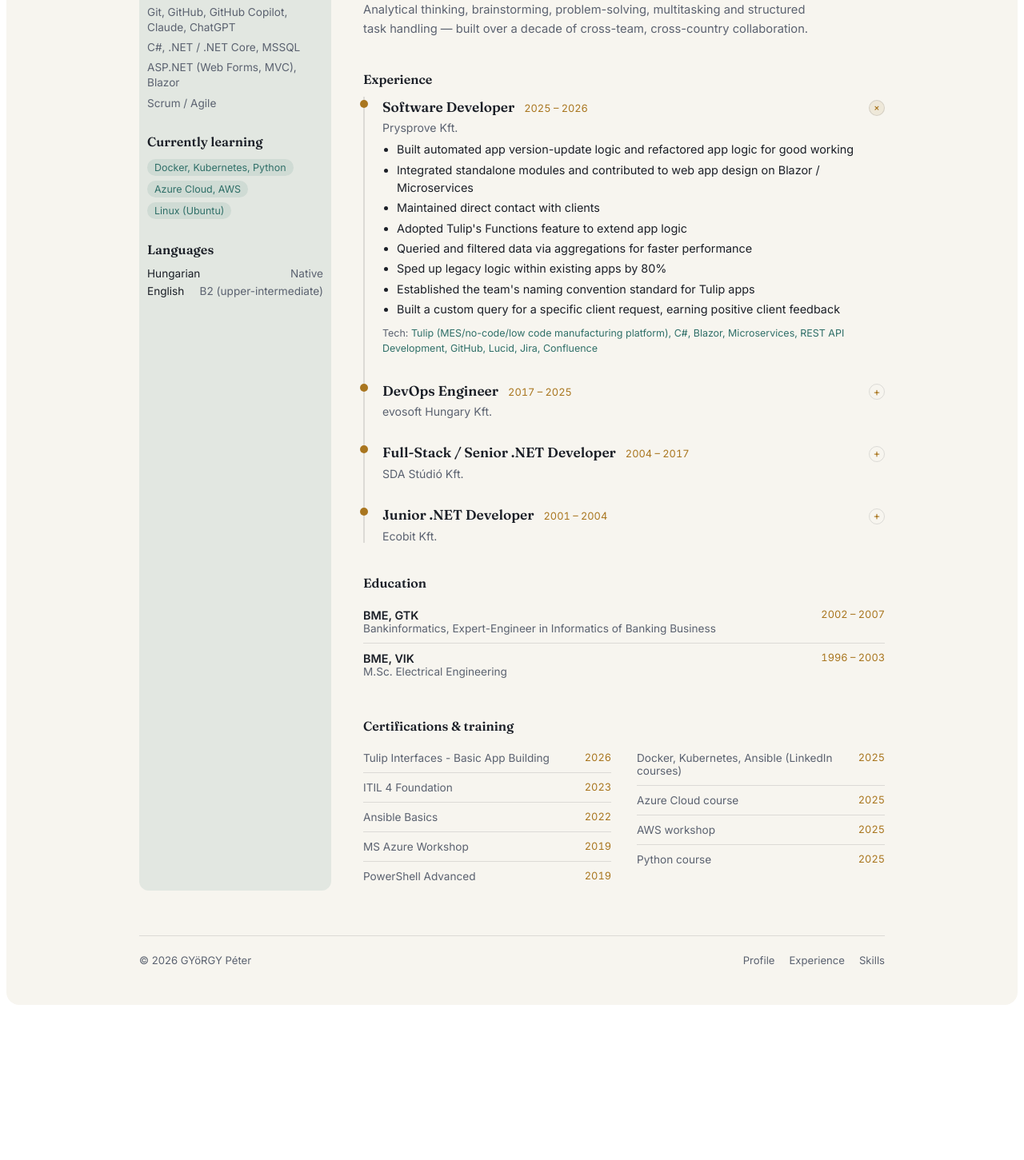
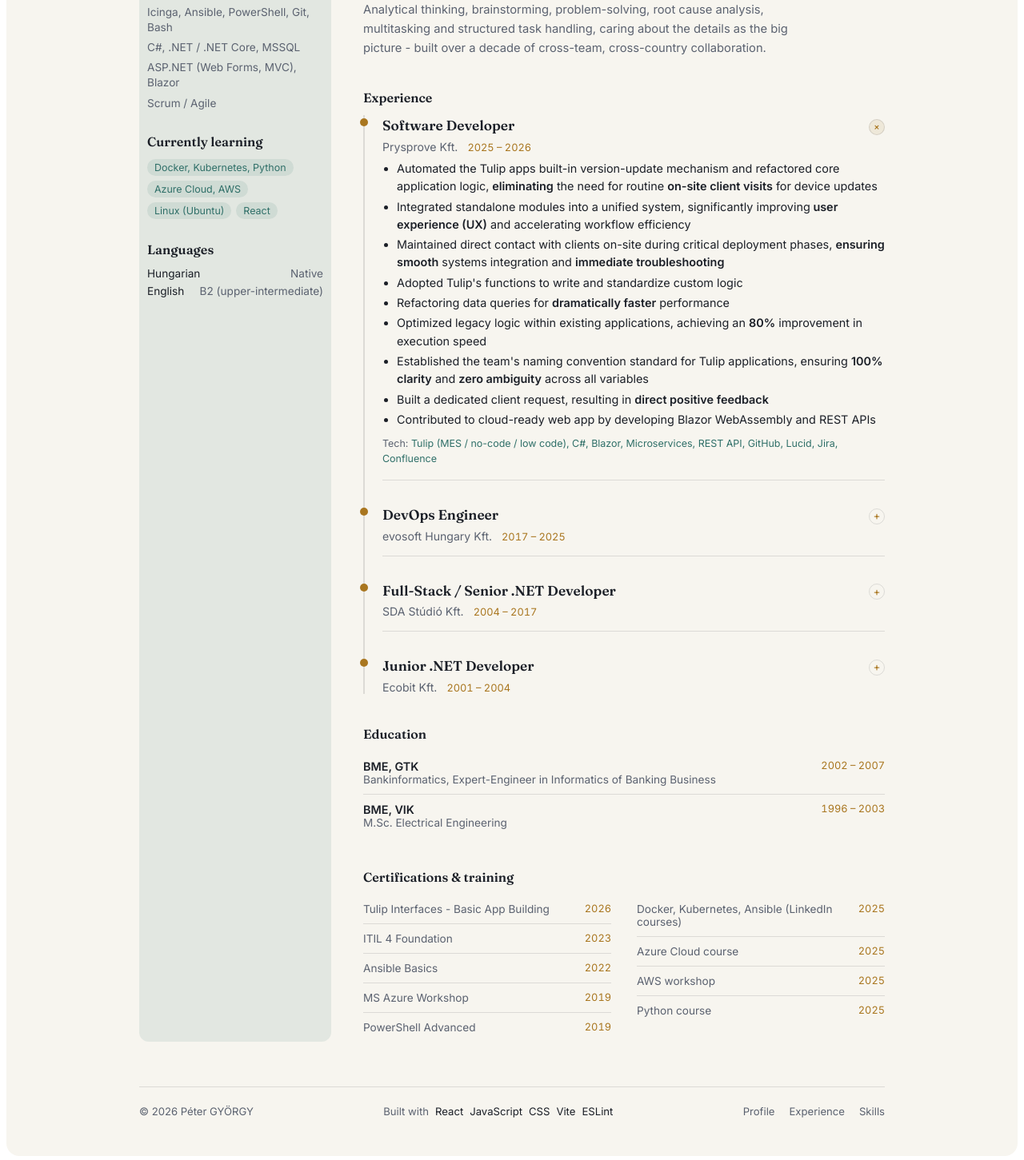
Before and after one commit to gyorgyp/cv, a React (Vite) app: page / in a window 1280 px wide. Shown: the part 338-1789 px from the top of the page at 80% size. Before the commit the page ends 1603 px from the top, so only its background shows below. Built offline with nearby package versions, Linux system fonts and the light colour scheme.

Commit message:
cvData updated

```diff
--- a/src/cv.css
+++ b/src/cv.css
@@ -234,6 +234,11 @@
 
 .cv-entry { position: relative; }
 
+.cv-entry:not(:last-child) {
+  border-bottom: 1px solid var(--border);
+  padding-bottom: 16px;
+}
+
 .cv-entry::before {
   content: "";
   position: absolute;
@@ -304,6 +309,10 @@
 }
 
 .cv-entry-company {
+  display: flex;
+  flex-wrap: wrap;
+  align-items: baseline;
+  gap: 4px 12px;
   font-size: 0.88rem;
   color: var(--text-muted);
 }
@@ -337,6 +346,13 @@
 }
 
 .cv-entry-bullets li { margin-bottom: 3px; }
+
+.cv-entry-sub-bullets {
+  margin: 3px 0 5px;
+  padding-left: 18px;
+  color: var(--text-muted);
+  list-style-type: circle;
+}
 
 .cv-entry-tech {
   font-size: 0.78rem;
@@ -400,6 +416,21 @@
   margin: 0;
 }
 
+.cv-footer-tech,
+.cv-footer-tech ul {
+  display: flex;
+  flex-wrap: wrap;
+  align-items: center;
+  gap: 8px;
+}
+
+.cv-footer-tech ul {
+  list-style: none;
+  padding: 0;
+  margin: 0;
+  color: var(--text);
+}
+
 .cv-footer-nav a {
   text-decoration: none;
   color: var(--text-muted);
--- a/src/cv.jsx
+++ b/src/cv.jsx
@@ -3,6 +3,20 @@ import { cvData } from "./cvData";
 import "./cv.css";
 
 const THEME_KEY = "pg-cv-theme";
+const BOLD_PHRASES = ["eliminating","on-site client visits"," user experience (UX)","ensuring smooth","immediate troubleshooting","dramatically faster","80%","100% clarity","zero ambiguity","direct positive feedback"];
+const BOLD_PHRASES_PATTERN = new RegExp(
+  `(${BOLD_PHRASES.slice()
+    .sort((first, second) => second.length - first.length)
+    .map((phrase) => phrase.replace(/[.*+?^${}()|[\]\\]/g, "\\$&"))
+    .join("|")})`,
+  "g"
+);
+
+function renderWithBoldPhrases(text) {
+  return text.split(BOLD_PHRASES_PATTERN).map((part, partIndex) =>
+    BOLD_PHRASES.includes(part) ? <strong key={partIndex}>{part}</strong> : part
+  );
+}
 
 function getInitialTheme() {
   if (typeof window === "undefined") return false;
@@ -53,12 +67,11 @@ export default function CV() {
             </div>
             <p className="cv-role">{cvData.title}</p>
             <ul className="cv-contact-list">
-              <li><a href={cvData.contact.phoneHref}>{cvData.contact.phone}</a></li>
               <li><a href={`mailto:${cvData.contact.email}`}>{cvData.contact.email}</a></li>
               <li><a href={cvData.contact.linkedinUrl} target="_blank" rel="noreferrer">{cvData.contact.linkedin}</a></li>
+              <li><a href={cvData.contact.githubUrl} target="_blank" rel="noreferrer">{cvData.contact.github}</a></li>
             </ul>
           </div>
-
         </header>
 
         <div className="cv-grid">
@@ -116,17 +129,33 @@ export default function CV() {
                       >
                         <span className="cv-entry-head-main">
                           <h3 className="cv-entry-role">{job.role}</h3>
-                          <span className="cv-entry-period">{job.period}</span>
                         </span>
                         <span className="cv-entry-toggle-icon" aria-hidden="true">+</span>
                       </button>
-                      <div className="cv-entry-company">{job.company}</div>
+                      <div className="cv-entry-company">
+                        <span>{job.company}</span>
+                        <span className="cv-entry-period">{job.period}</span>
+                      </div>
                       <div className="cv-entry-collapse">
                         <div className="cv-entry-collapse-inner">
                           <ul className="cv-entry-bullets">
-                            {job.bullets.map((b, i) => (
-                              <li key={i}>{b}</li>
-                            ))}
+                            {job.bullets.map((bullet, i) => {
+                              const text = typeof bullet === "string" ? bullet : bullet.text;
+                              const subBullets = typeof bullet === "string" ? [] : bullet.subBullets;
+
+                              return (
+                                <li key={i}>
+                                  {renderWithBoldPhrases(text)}
+                                  {subBullets.length > 0 && (
+                                    <ul className="cv-entry-sub-bullets">
+                                      {subBullets.map((subBullet, subIndex) => (
+                                        <li key={subIndex}>{renderWithBoldPhrases(subBullet)}</li>
+                                      ))}
+                                    </ul>
+                                  )}
+                                </li>
+                              );
+                            })}
                           </ul>
                           <div className="cv-entry-tech">
                             Tech: <span>{job.tech}</span>
@@ -178,6 +207,14 @@ export default function CV() {
 
         <footer className="cv-footer">
           <span>© {new Date().getFullYear()} {cvData.name}</span>
+          <div className="cv-footer-tech">
+            <span>Built with</span>
+            <ul>
+              {["React", "JavaScript", "CSS", "Vite", "ESLint"].map((technology) => (
+                <li key={technology}>{technology}</li>
+              ))}
+            </ul>
+          </div>
           <ul className="cv-footer-nav">
             {cvData.nav.map((item) => (
               <li key={item.id}>
--- a/src/cvData.js
+++ b/src/cvData.js
@@ -2,18 +2,18 @@
 // Edit this file to update the CV text without touching layout or styles.
 
 export const cvData = {
-  name: "GYöRGY Péter",
-  title: "Software Developer",
+  name: "Péter GYÖRGY",
+  title: "DevOps | Software Engineer",
   contact: {
-    phone: "+36-70-507-6193",
-    phoneHref: "tel:+36705076193",
     email: "gyorgyp@gmail.com",
     linkedin: "hu.linkedin.com/in/gyorgyp/",
     linkedinUrl: "https://hu.linkedin.com/in/gyorgyp/",
+    github: "github.com/gyorgyp/",
+    githubUrl: "https://github.com/gyorgyp/",
   },
 
   profile:
-    "15+ years in Operation focus DevOps and Software Development. Currently deepening Docker, Kubernetes, Ansible, Python, Git and Cloud. I enjoy hybrid work.",
+    "5+ yoe in Reliability & Operations-focused DevOps and 15+ yoe in Software Development. Caring about the details as much as the big picture - a stable system is built on both.",
 
   nav: [
     { id: "profile", label: "Profile" },
@@ -24,10 +24,10 @@ export const cvData = {
   ],
 
   coreSkills: [
-    "Tulip (MES)",
-    "Azure DevOps (Cloud/Server), CI/CD",
-    "Icinga, Ansible, PowerShell, Bash",
-    "Git, GitHub, GitHub Copilot, Claude, ChatGPT",
+    "Python",
+    "Tulip (MES / no-code / low-code)",
+    "Azure DevOps (Cloud & Server), CI/CD",
+    "Icinga, Ansible, PowerShell, Git, Bash",
     "C#, .NET / .NET Core, MSSQL",
     "ASP.NET (Web Forms, MVC), Blazor",
     "Scrum / Agile",
@@ -37,6 +37,7 @@ export const cvData = {
     "Docker, Kubernetes, Python",
     "Azure Cloud, AWS",
     "Linux (Ubuntu)",
+    "React",
   ],
 
   languages: [
@@ -45,7 +46,7 @@ export const cvData = {
   ],
 
   additionalStrengths:
-    "Analytical thinking, brainstorming, problem-solving, multitasking and structured task handling — built over a decade of cross-team, cross-country collaboration.",
+    "Analytical thinking, brainstorming, problem-solving, root cause analysis, multitasking and structured task handling, caring about the details as the big picture - built over a decade of cross-team, cross-country collaboration.",
 
   experience: [
     {
@@ -53,27 +54,38 @@ export const cvData = {
       company: "Prysprove Kft.",
       period: "2025 – 2026",
       bullets: [
-        "Built automated app version-update logic and refactored app logic for good working",
-        "Integrated standalone modules and contributed to web app design on Blazor / Microservices",
-        "Maintained direct contact with clients",
-        "Adopted Tulip's Functions feature to extend app logic",
-        "Queried and filtered data via aggregations for faster performance",
-        "Sped up legacy logic within existing apps by 80%",
-        "Established the team's naming convention standard for Tulip apps",
-        "Built a custom query for a specific client request, earning positive client feedback",
+        "Automated the Tulip apps built-in version-update mechanism and refactored core application logic, eliminating the need for routine on-site client visits for device updates",
+        "Integrated standalone modules into a unified system, significantly improving user experience (UX) and accelerating workflow efficiency",
+        "Maintained direct contact with clients on-site during critical deployment phases, ensuring smooth systems integration and immediate troubleshooting",
+        "Adopted Tulip's functions to write and standardize custom logic",
+        "Refactoring data queries for dramatically faster performance",
+        "Optimized legacy logic within existing applications, achieving an 80% improvement in execution speed",
+        "Established the team's naming convention standard for Tulip applications, ensuring 100% clarity and zero ambiguity across all variables",
+        "Built a dedicated client request, resulting in direct positive feedback",
+        "Contributed to cloud-ready web app by developing Blazor WebAssembly and REST APIs",
       ],
-      tech: "Tulip (MES/no-code/low code manufacturing platform), C#, Blazor, Microservices, REST API Development, GitHub, Lucid, Jira, Confluence",
+      tech: "Tulip (MES / no-code / low code), C#, Blazor, Microservices, REST API, GitHub, Lucid, Jira, Confluence",
     },
     {
       role: "DevOps Engineer",
       company: "evosoft Hungary Kft.",
       period: "2017 – 2025",
       bullets: [
-        "Build Management Service Engineer (4y)",
-        "Automation (1y): HTML based tool - TFS (Rest API) synchronization",
-        "Chatbot development (1y) with a cross-country team using LUIS and Azure Bot Services",
-        "Migrated CI/CD pipelines from XAML to vNext (1y)",
-        "Visual Studio extension developer (1y): extended Siemens-specific tooling (C#, WPF, design patterns)",
+        { text: "Build Management Service Engineer (4y)",
+          subBullets: [ "Managed and configured on-premises Virtual Machines",
+                        "Monitored system infrastructure using Icinga",
+                        "Handled demand management processes",
+                        "Collaborated with users, customers and stakeholders to resolve technical issues",
+                        "Participated daily standups within cross-country teams (Germany, Portugal) and supported technical colleagues in India",
+                        "Migrated CI/CD pipelines from XAML to vNext",
+                        "Troubleshot and investigated root causes within Azure DevOps Server CI/CD pipelines"] },
+        { text: "Automation (1y): HTML based tool - TFS (Rest API) synchronization",
+          subBullets: [ "Collected IIS settings of all Application Tiers and automatically published daily as an Excel report",
+                        "Developed a new automated tool for project creation of Azure DevOps Server 2019 (in a small team)",
+                        "Automated the internal daily work hours booking tool synchronization with TFS"] },
+        { text: "Chatbot development (1y) with a cross-country team using LUIS and Azure Bot Services", subBullets: [] },
+        { text: "Migrated CI/CD pipelines from XAML to vNext (1y)", subBullets: [] },
+        { text: "Visual Studio extension developer (1y): extended Siemens-specific tooling (C#, WPF, design patterns)", subBullets: [] },
       ],
       tech: "Ansible, VMware, Icinga, PowerShell, Azure DevOps Server, LUIS, TypeScript, Azure Bot Services",
     },
```
